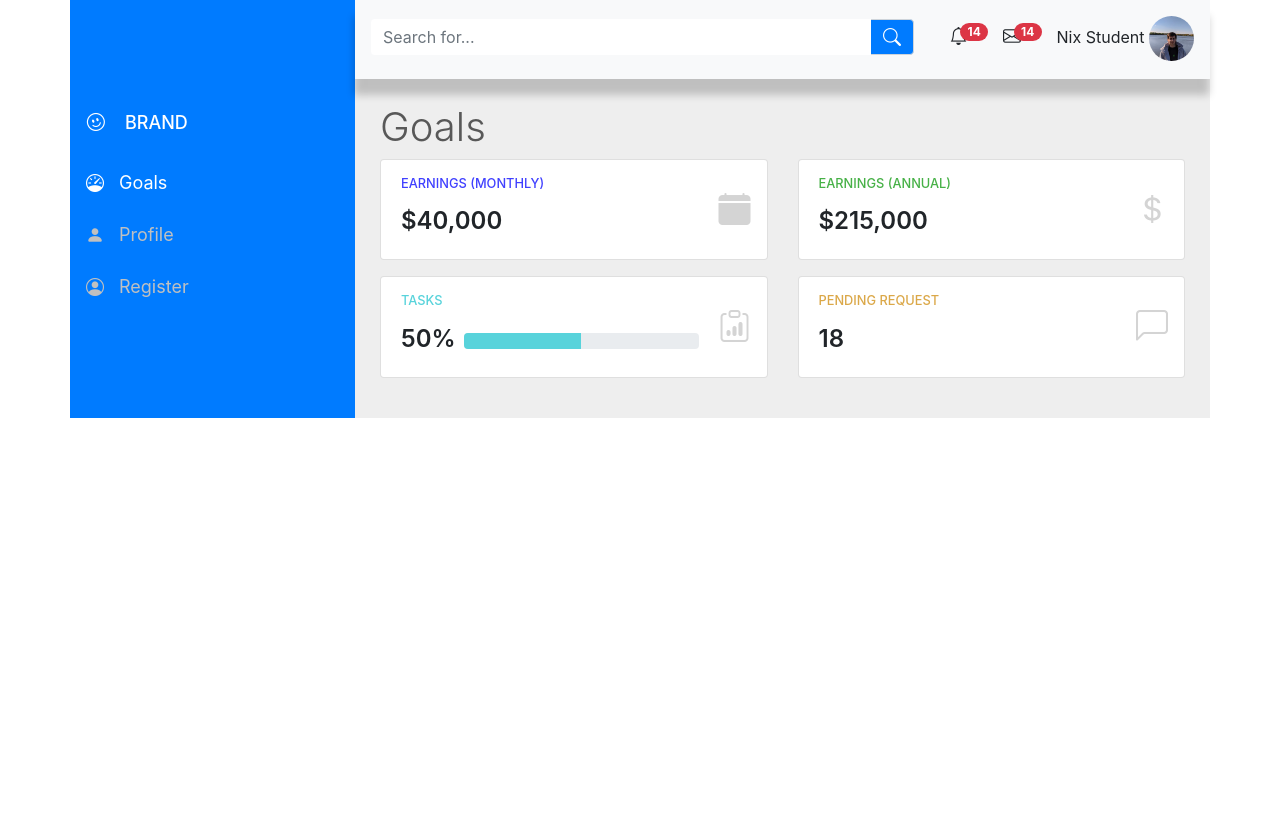
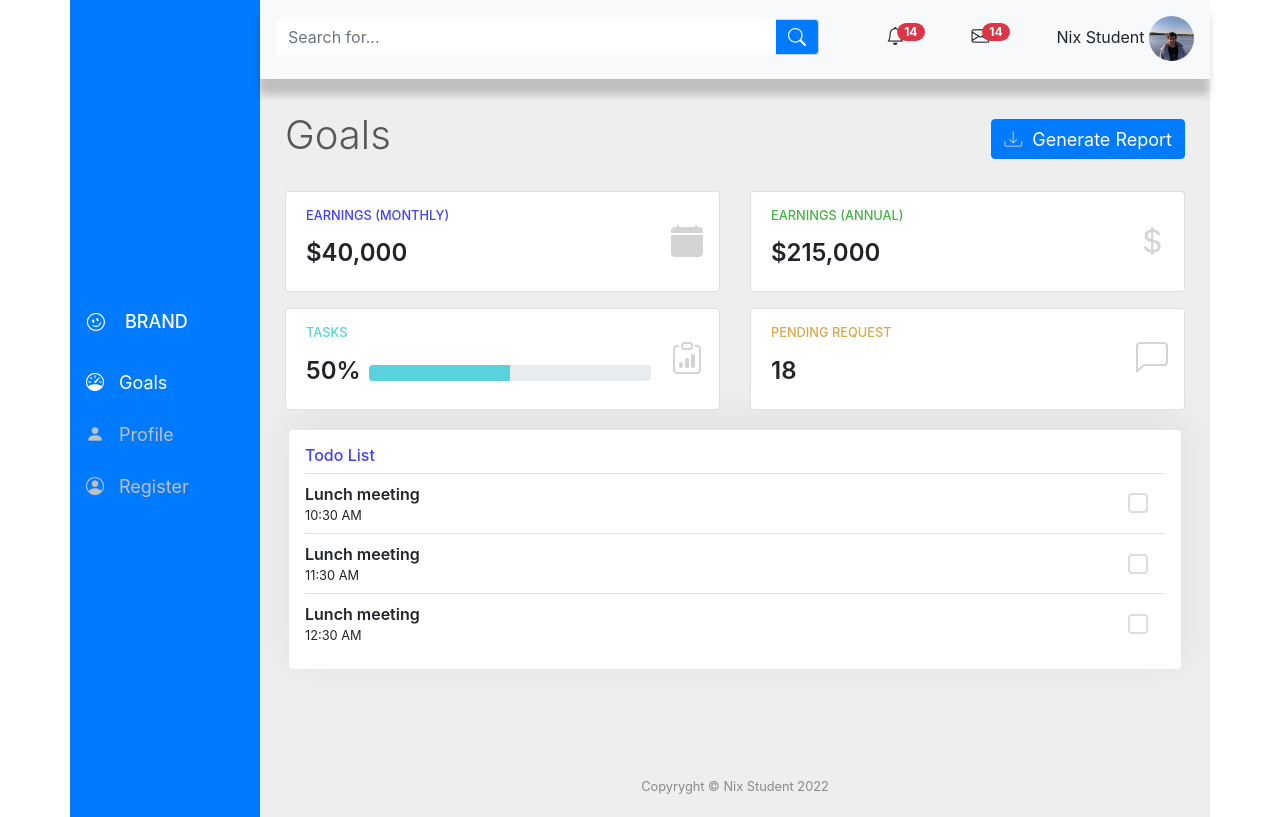
Before and after one commit to Muloversic/nixEd, a plain HTML site: page bootstrap+scss/index.html in a window 1280 px wide. Drawn offline with nearby package versions, Linux system fonts and the light colour scheme.

Commit message:
todo list and footer

```diff
--- a/bootstrap+scss/index.html
+++ b/bootstrap+scss/index.html
@@ -14,7 +14,7 @@
 <body>
 	<div class="container custom-container">
 		<div class="row ">
-			<div class="col-md-3 d-flex p-0">
+			<div class="col-md-2 d-flex p-0">
 				<div class="collapse navbar-collapse d-md-flex bg-primary pt-3" id="navbarSupportedContent">
 					<aside class="d-flex flex-column aside">
 						<div class="aside-header d-flex justify-content-center align-items-center">
@@ -31,7 +31,7 @@
 					</aside>
 				</div>
 			</div>
-			<div class="col-md-9 p-0">
+			<div class="col-md-10 p-0">
 				<nav class="navbar navbar-expand-md navbar-light bg-light navbar-main align-items-baseline">
 					<button class="navbar-toggler border-0" type="button" data-toggle="collapse" data-target="#navbarSupportedContent"
 					aria-controls="navbarSupportedContent" aria-expanded="false" aria-label="Toggle navigation">
@@ -64,7 +64,11 @@
 				</nav>
 
 				<main class="main pt-4 pb-4">
-					<h1 class="display-1 main-heading">Goals</h1>
+					<div class="mt-2 mb-4 d-flex justify-content-between align-items-center">
+						<h1 class="display-1 main-heading">Goals</h1>
+						<button type="button" class="btn btn-primary d-none d-md-block bi bi-download main-btn">Generate Report</button>
+					</div>
+
 					<div class="row">
 						<div class="col-12 col-md-6 d-flex">
 							<div class="card text-black mb-3 w-100 flex-row align-items-center pr-3">
@@ -108,8 +112,40 @@
 							</div>
 						</div>
 					</div>
-
+					<div class="row todo m-1 p-3 rounded">
+						<h2 class="todo-title ">Todo List</h2>
+						<div class="col-12 d-flex border-bottom border-top p-0">
+							<div class="form-check form-check-inline w-100 justify-content-between">
+								<div class="d-flex flex-column pt-2 pb-2">
+									<label class="form-check-label todo-name" for="inlineCheckbox1">Lunch meeting</label>
+									<span class="todo-time">10:30 AM</span>
+								</div>
+								<input class="form-check-input todo-checkbox" type="checkbox" id="inlineCheckbox1" value="option1">
+							</div>
+						</div>
+						<div class="col-12 d-flex border-bottom  p-0">
+							<div class="form-check form-check-inline w-100 justify-content-between">
+								<div class="d-flex flex-column pt-2 pb-2">
+									<label class="form-check-label todo-name" for="inlineCheckbox2">Lunch meeting</label>
+									<span class="todo-time">11:30 AM</span>
+								</div>
+								<input class="form-check-input todo-checkbox" type="checkbox" id="inlineCheckbox2" value="option2">
+							</div>
+						</div>
+						<div class="col-12 d-flex p-0">
+							<div class="form-check form-check-inline w-100 justify-content-between">
+								<div class="d-flex flex-column pt-2 pb-2">
+									<label class="form-check-label todo-name" for="inlineCheckbox3">Lunch meeting</label>
+									<span class="todo-time">12:30 AM</span>
+								</div>
+								<input class="form-check-input todo-checkbox" type="checkbox" id="inlineCheckbox3" value="option3">
+							</div>
+						</div>
+					</div>
 				</main>
+				<footer class="footer d-flex justify-content-center align-items-end">
+					<span class="footer-info">Copyryght &#169; Nix Student 2022</span>
+				</footer>
 			</div>
 		</div>
 	</div>
@@ -121,5 +157,6 @@
 	integrity="sha384-ApNbgh9B+Y1QKtv3Rn7W3mgPxhU9K/ScQsAP7hUibX39j7fakFPskvXusvfa0b4Q" crossorigin="anonymous"></script>
 	<script src="https://maxcdn.bootstrapcdn.com/bootstrap/4.0.0/js/bootstrap.min.js"
 	integrity="sha384-JZR6Spejh4U02d8jOt6vLEHfe/JQGiRRSQQxSfFWpi1MquVdAyjUar5+76PVCmYl" crossorigin="anonymous"></script>
+	<script src="index.js"></script>
 </body>
 </html>
--- a/bootstrap+scss/scss/style.scss
+++ b/bootstrap+scss/scss/style.scss
@@ -76,6 +76,14 @@
 		font-size: 2.5em ;
 		color: rgb(88, 88, 88);
 	}
+
+	&-btn{
+		height: 40px;
+		&::before{
+			padding-right: 10px;
+			color: rgb(192, 192, 192);
+		}
+	}
 }
 
 .card-title{
@@ -108,10 +116,52 @@
 	font-size: 2em;
 }
 
+.todo{
+	background-color: #fff;
+	-webkit-box-shadow: 2px -10px 38px 5px rgba(0, 0, 0, 0.05);
+	-moz-box-shadow: 2px -10px 38px 5px rgba(0, 0, 0, 0.05);
+	box-shadow: 2px -10px 38px 5px rgba(0, 0, 0, 0.05);
+	&-title{
+		color: rgb(64, 64, 255);
+		font-size: 1em;
+	}
+
+	&-name{
+		font-weight: 600;
+	}
+
+	&-time{
+		font-size: 0.8em;
+	}
+
+	&-checkbox {
+		width: 20px;
+		height: 20px;
+		background-color: white;
+		border-radius: 20%;
+		border: 2px solid #ddd;
+		appearance: none;
+		-webkit-appearance: none;
+		outline: none;
+		cursor: pointer;
+		&:checked {
+			background-color: gray;
+		}
+	}
+}
+
+.footer{
+	background-color: rgb(238, 238, 238);
+	padding: 80px 0 20px 0;
+	&-info{
+		font-size: .8em;
+		color: rgb(138, 138, 138);
+	}
+}
+
 @media (max-width:768px) {
 	.custom-container{
 		max-width: 100%;
-		// padding: 0 25px ;
 	}
 }
 
```
Also changed, not shown: bootstrap+scss/css/style.css, bootstrap+scss/index.js (added).
